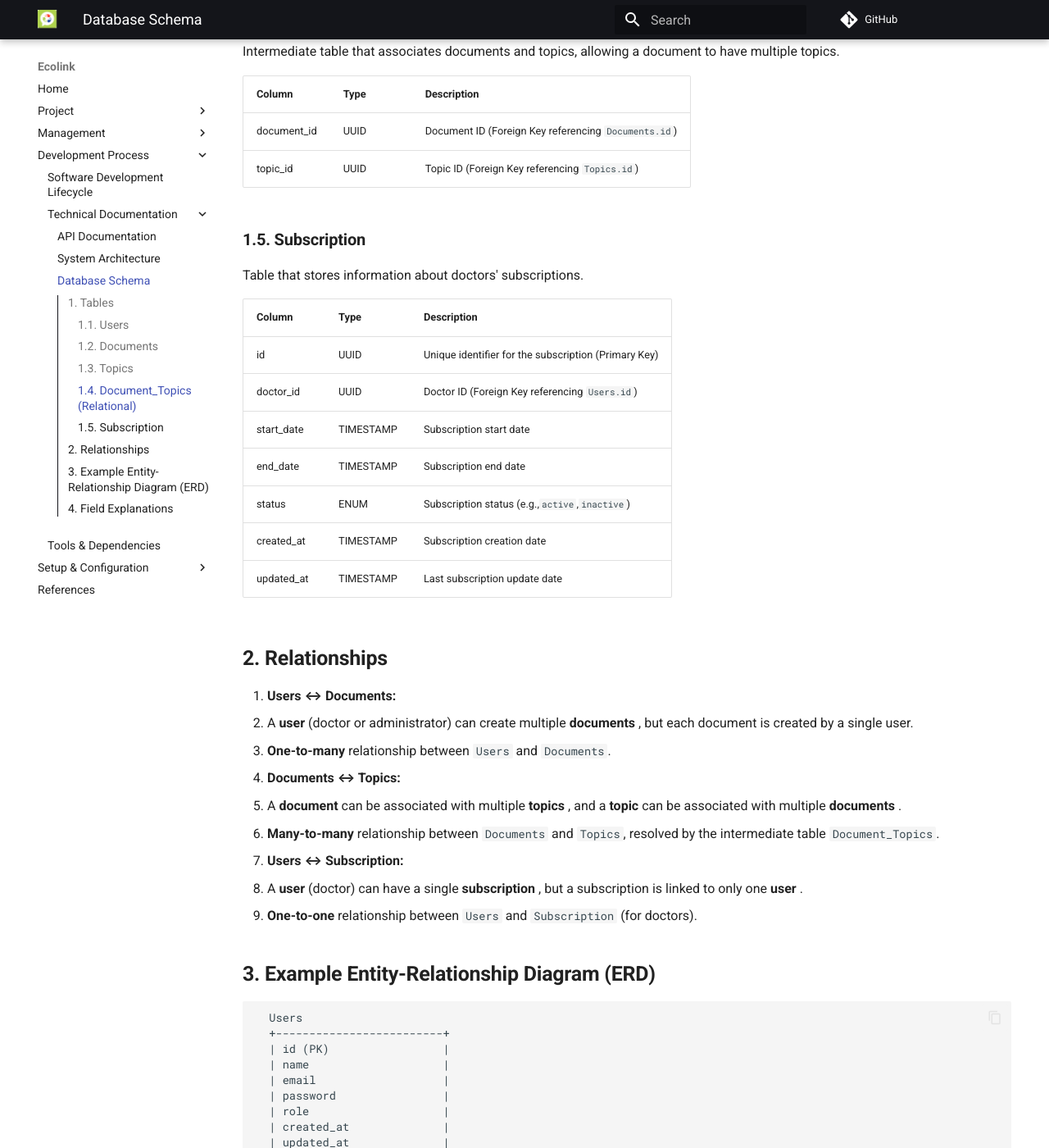
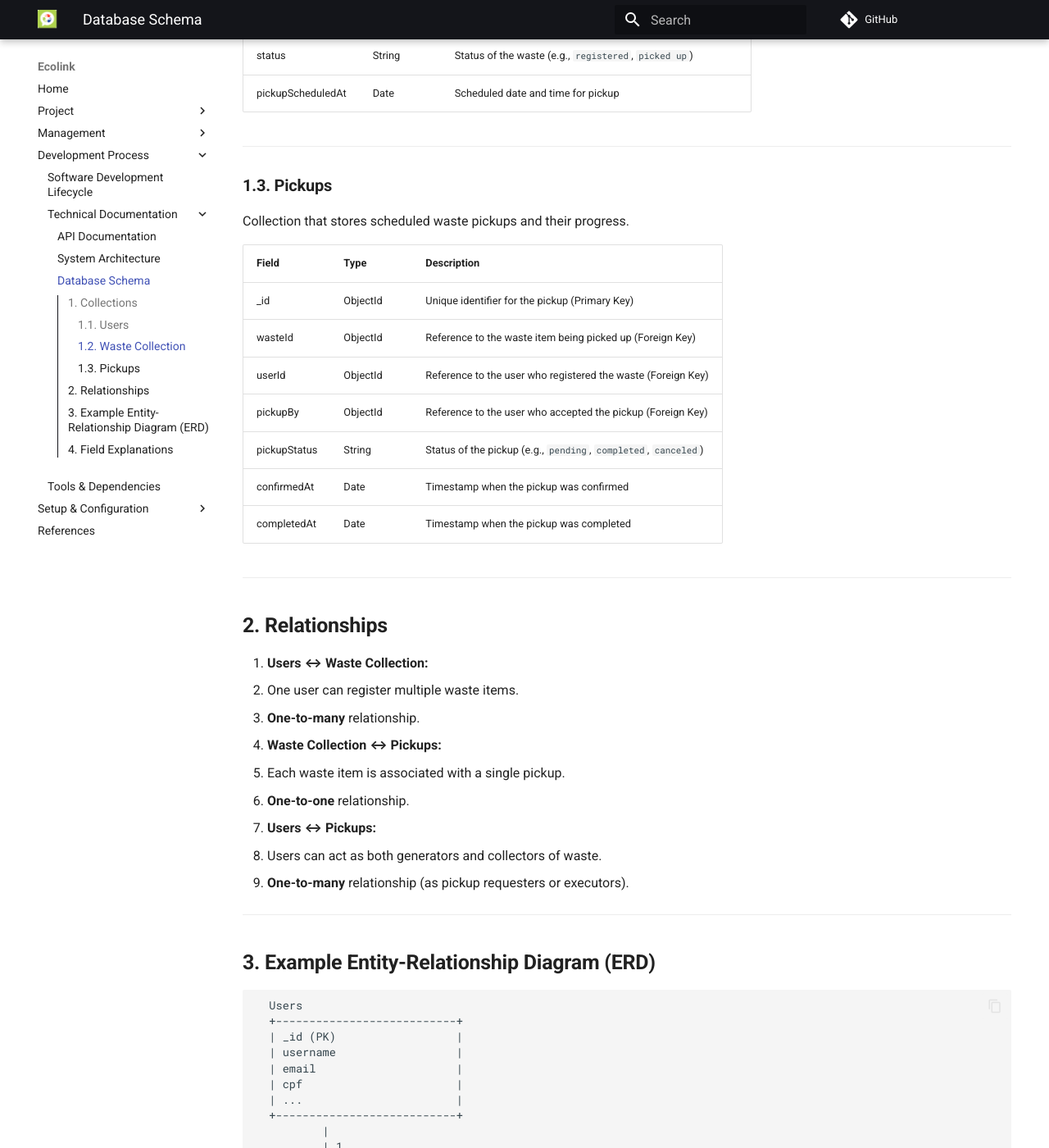
Before and after one commit to ErasmusEgalitarian/ecolink-docs, an MkDocs documentation site: the page built from docs/project/development/technical/database-schema.md, in a window 1280 px wide and 1400 px high, scrolled down 1610 px. Shown: the whole window at 82% size. Built offline with MkDocs 1.6.1 and Material for MkDocs 9.7.7, drawn with Linux system fonts in a browser that asks for light colours; comment, search, counter and statistics services are not loaded; some of the changed text lies outside the part shown.

Commit message:
Update database-schema.md

````diff
--- a/docs/project/development/technical/database-schema.md
+++ b/docs/project/development/technical/database-schema.md
@@ -1,153 +1,137 @@
-
-# **Database Schema**
+# **Database Schema: Carbon Print**
 
 [← Back to Main Page](../../../index.md)
 
-## **1. Tables**
+## **1. Collections**
 
 ### **1.1. Users**
 
-Table that stores information about system users, such as doctors and administrators.
+Collection that stores user data, login credentials, and history of activity.
 
-| Column     | Type         | Description                                     |
-| ---------- | ------------ | ----------------------------------------------- |
-| id         | UUID         | Unique identifier for the user (Primary Key)    |
-| name       | VARCHAR(255) | User's name                                     |
-| email      | VARCHAR(255) | Unique email for the user (Unique Key)          |
-| password   | VARCHAR(255) | User's encrypted password                       |
-| role       | ENUM         | User's role (e.g.,`doctor`,`administrator`) |
-| created_at | TIMESTAMP    | Record creation date                            |
-| updated_at | TIMESTAMP    | Last record update date                         |
+| Field           | Type       | Description                                                              |
+|-----------------|------------|--------------------------------------------------------------------------|
+| _id             | ObjectId   | Unique identifier for the user (Primary Key)                             |
+| username        | String     | Unique username                                                          |
+| email           | String     | User's email (also unique)                                               |
+| cpf             | String     | User's CPF (also unique)                                                 |
+| password        | String     | Hashed and salted password                                               |
+| addess          | String     | User's CEP                                                               |
+| phoneNumber     | String     | User's phone number                                                      |
+| createdAt       | Date       | Date of account creation                                                 |
+| lastLogin       | Date       | Last login timestamp (optional)                                         |
+| role            | String     | User's role (e.g., `user`, `admin`) for permissions                      |
+| wasteSaved      | Number     | Total waste saved by the user in kilograms (optional)                   |
+| carbonCredit    | Number     | Total carbon credits earned by the user (optional)                      |
+| totalPickups    | Number     | Total number of pickups completed by the user (optional)                |
 
-### **1.2. Documents**
+**Note:** Could the user's CPF be used as the primary identifier?
 
-Table that stores information about documents registered in the system.
+**Authentication:**
+JWT tokens are issued upon successful login and used to authorize API requests.
 
-| Column     | Type         | Description                                                             |
-| ---------- | ------------ | ----------------------------------------------------------------------- |
-| id         | UUID         | Unique identifier for the document (Primary Key)                        |
-| title      | VARCHAR(255) | Document title                                                          |
-| content    | TEXT         | Document content                                                        |
-| created_by | UUID         | User ID who created the document (Foreign Key referencing `Users.id`) |
-| created_at | TIMESTAMP    | Document creation date                                                  |
-| updated_at | TIMESTAMP    | Last document update date                                               |
+---
 
-### **1.3. Topics**
+### **1.2. Waste Collection**
 
-Table that stores topics related to documents.
+Collection that stores information about waste registered for pickup.
 
-| Column     | Type         | Description                                   |
-| ---------- | ------------ | --------------------------------------------- |
-| id         | UUID         | Unique identifier for the topic (Primary Key) |
-| name       | VARCHAR(255) | Topic name                                    |
-| created_at | TIMESTAMP    | Topic creation date                           |
-| updated_at | TIMESTAMP    | Last topic update date                        |
+| Field               | Type     | Description                                                              |
+|---------------------|----------|--------------------------------------------------------------------------|
+| _id                 | ObjectId | Unique identifier for the waste item (Primary Key)                       |
+| userId              | ObjectId | Reference to the user who registered the waste (Foreign Key)             |
+| type                | String   | Type of waste (e.g., `Metal`, `Plastic`)                                 |
+| amount              | Number   | Amount of waste in kilograms                                             |
+| comment             | String   | Optional comment from the user                                           |
+| image               | String   | Image file path or URL                                                   |
+| location            | GeoJSON  | Location details in GeoJSON format (latitude, longitude)                |
+| status              | String   | Status of the waste (e.g., `registered`, `picked up`)                    |
+| pickupScheduledAt   | Date     | Scheduled date and time for pickup                                       |
 
-### **1.4. Document_Topics (Relational)**
+---
 
-Intermediate table that associates documents and topics, allowing a document to have multiple topics.
+### **1.3. Pickups**
 
-| Column      | Type | Description                                            |
-| ----------- | ---- | ------------------------------------------------------ |
-| document_id | UUID | Document ID (Foreign Key referencing `Documents.id`) |
-| topic_id    | UUID | Topic ID (Foreign Key referencing `Topics.id`)       |
+Collection that stores scheduled waste pickups and their progress.
 
-### **1.5. Subscription**
+| Field          | Type     | Description                                                                 |
+|----------------|----------|-----------------------------------------------------------------------------|
+| _id            | ObjectId | Unique identifier for the pickup (Primary Key)                              |
+| wasteId        | ObjectId | Reference to the waste item being picked up (Foreign Key)                   |
+| userId         | ObjectId | Reference to the user who registered the waste (Foreign Key)                |
+| pickupBy       | ObjectId | Reference to the user who accepted the pickup (Foreign Key)                 |
+| pickupStatus   | String   | Status of the pickup (e.g., `pending`, `completed`, `canceled`)             |
+| confirmedAt    | Date     | Timestamp when the pickup was confirmed                                     |
+| completedAt    | Date     | Timestamp when the pickup was completed                                     |
 
-Table that stores information about doctors' subscriptions.
-
-| Column     | Type      | Description                                          |
-| ---------- | --------- | ---------------------------------------------------- |
-| id         | UUID      | Unique identifier for the subscription (Primary Key) |
-| doctor_id  | UUID      | Doctor ID (Foreign Key referencing `Users.id`)     |
-| start_date | TIMESTAMP | Subscription start date                              |
-| end_date   | TIMESTAMP | Subscription end date                                |
-| status     | ENUM      | Subscription status (e.g.,`active`,`inactive`)   |
-| created_at | TIMESTAMP | Subscription creation date                           |
-| updated_at | TIMESTAMP | Last subscription update date                        |
+---
 
 ## **2. Relationships**
 
-1. **Users ↔ Documents:**
-   * A **user** (doctor or administrator) can create multiple  **documents** , but each document is created by a single user.
-   * **One-to-many** relationship between `Users` and `Documents`.
-2. **Documents ↔ Topics:**
-   * A **document** can be associated with multiple  **topics** , and a **topic** can be associated with multiple  **documents** .
-   * **Many-to-many** relationship between `Documents` and `Topics`, resolved by the intermediate table `Document_Topics`.
-3. **Users ↔ Subscription:**
-   * A **user** (doctor) can have a single  **subscription** , but a subscription is linked to only one  **user** .
-   * **One-to-one** relationship between `Users` and `Subscription` (for doctors).
+1. **Users ↔ Waste Collection:**
+   - One user can register multiple waste items.
+   - **One-to-many** relationship.
+
+2. **Waste Collection ↔ Pickups:**
+   - Each waste item is associated with a single pickup.
+   - **One-to-one** relationship.
+
+3. **Users ↔ Pickups:**
+   - Users can act as both generators and collectors of waste.
+   - **One-to-many** relationship (as pickup requesters or executors).
+
+---
 
 ## **3. Example Entity-Relationship Diagram (ERD)**
 
 ```
   Users
-  +-------------------------+
-  | id (PK)                 |
-  | name                    |
-  | email                   |
-  | password                |
-  | role                    |
-  | created_at              |
-  | updated_at              |
-  +-------------------------+
-         |
-         | 1
-         |
-         | N
-   +-------------------------+
-   | Documents               |
-   |-------------------------|
-   | id (PK)                 |
-   | title                   |
-   | content                 |
-   | created_by (FK)         |
-   | created_at              |
-   | updated_at              |
-   +-------------------------+
-         |
-         | N
-         |
-   +-------------------------+
-   | Document_Topics         |
-   |-------------------------|
-   | document_id (FK)        |
-   | topic_id (FK)           |
-   +-------------------------+
-         |
-         | N
-         |
-   +-------------------------+
-   | Topics                  |
-   |-------------------------|
-   | id (PK)                 |
-   | name                    |
-   | created_at              |
-   | updated_at              |
-   +-------------------------+
+  +---------------------------+
+  | _id (PK)                  |
+  | username                  |
+  | email                     |
+  | cpf                       |
+  | ...                       |
+  +---------------------------+
+          |
+          | 1
+          |
+          | N
+  +---------------------------+
+  | Waste Collection          |
+  |---------------------------|
+  | _id (PK)                  |
+  | userId (FK)               |
+  | type                      |
+  | ...                       |
+  +---------------------------+
+          |
+          | 1
+          |
+          | 1
+  +---------------------------+
+  | Pickups                   |
+  |---------------------------|
+  | _id (PK)                  |
+  | wasteId (FK)              |
+  | userId (FK)               |
+  | pickupBy (FK)             |
+  +---------------------------+
+```
 
-   +-------------------------+
-   | Subscription            |
-   |-------------------------|
-   | id (PK)                 |
-   | doctor_id (FK)          |
-   | start_date              |
-   | end_date                |
-   | status                  |
-   | created_at              |
-   | updated_at              |
-   +-------------------------+
-```
+---
 
 ## **4. Field Explanations**
 
-* **PK (Primary Key)** : Primary key, used to uniquely identify a record.
-* **FK (Foreign Key)** : Foreign key, used to establish a relationship with another table.
+* **PK (Primary Key)** : Uniquely identifies each document in the collection.
+* **FK (Foreign Key)** : References another collection’s primary field.
+
+---
 
 # Revision History
 
 | Date       | Version | Changes                           | Authors |
 | ---------- | ------- | --------------------------------- | ------- |
 | 2025-03-28 | 0.1     | Document creation                 | [Cainã Freitas](https://github.com/freitasc) and [Lucas Antunes](https://github.com/LucasGSAntunes)        |
+| 2025-04-06 | 0.2     | Add ecolink database schema               | [Mateus Vieira](https://github.com/matix0)|
 
 [← Back to Main Page](../../../index.md)
````
